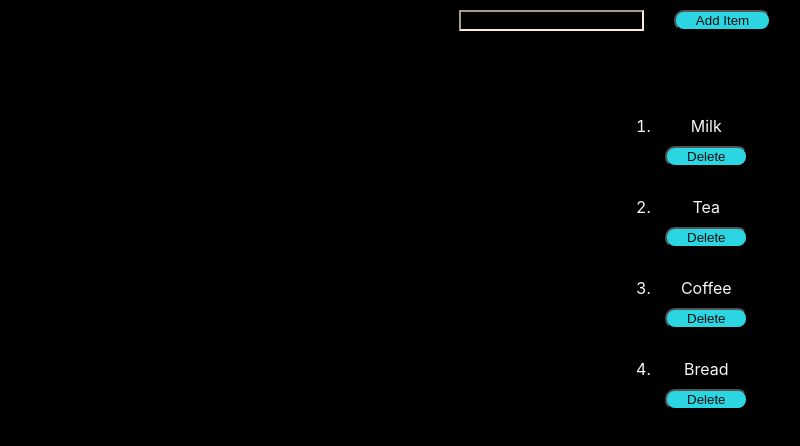
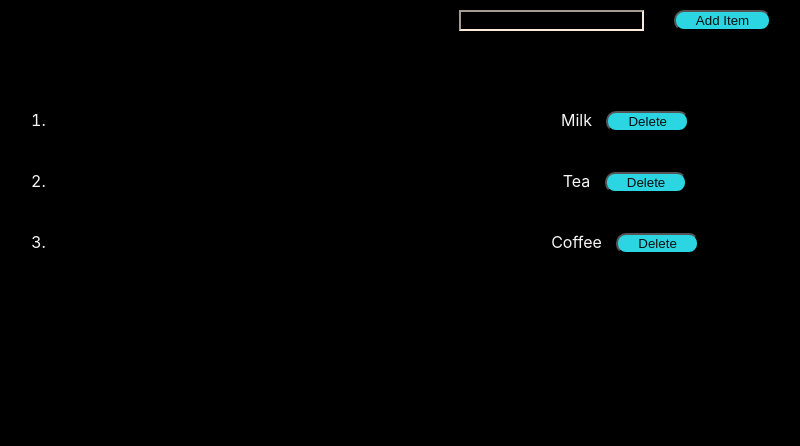
Before and after one commit to Keerthanabas/Todo-App, a React (Create React App) app: page / in a window 1280 px wide. Shown: the top 446 px of the page, without its empty margins (30-830 px from the left). Built offline with nearby package versions, Linux system fonts and the light colour scheme.

Commit message:
12.10.23 changes

```diff
--- a/src/Todo.js
+++ b/src/Todo.js
@@ -3,7 +3,7 @@ import "./Todo.css";
 
 
 const Todo = () => {
-  const [todo, setTodo] = useState(["Milk", "Tea", "Coffee", "Bread"]);
+  const [todo, setTodo] = useState(["Milk", "Tea", "Coffee"]);
   const [Add, setAdd] = useState("");
   const onLogin = () => {
     todo.push(Add);
@@ -13,6 +13,7 @@ const Todo = () => {
     const deletedItem = todo.filter((value) => value !== item);
     setTodo(deletedItem);
   };
+  console.log(todo,"Todo")
   return (
     <div>
       <input
@@ -22,23 +23,23 @@ const Todo = () => {
       ></input>
       <button onClick={() => onLogin()}> Add Item </button>
 
-      <form>
 
-        <table>
-          <tr>
+
+
+
       <ol>
-        <td>
-        {todo.map((item) => (
-          <li>
+
+        {todo.map((item,key) => (
+          <li key={key}>
             {item} <button onClick={() => deleteItem(item)}>Delete</button>
           </li>
           ))}
-         </td>
+
       </ol>
-      </tr>
-      </table>
 
-      </form>
+
+
+
 
       </div>
   );
```
